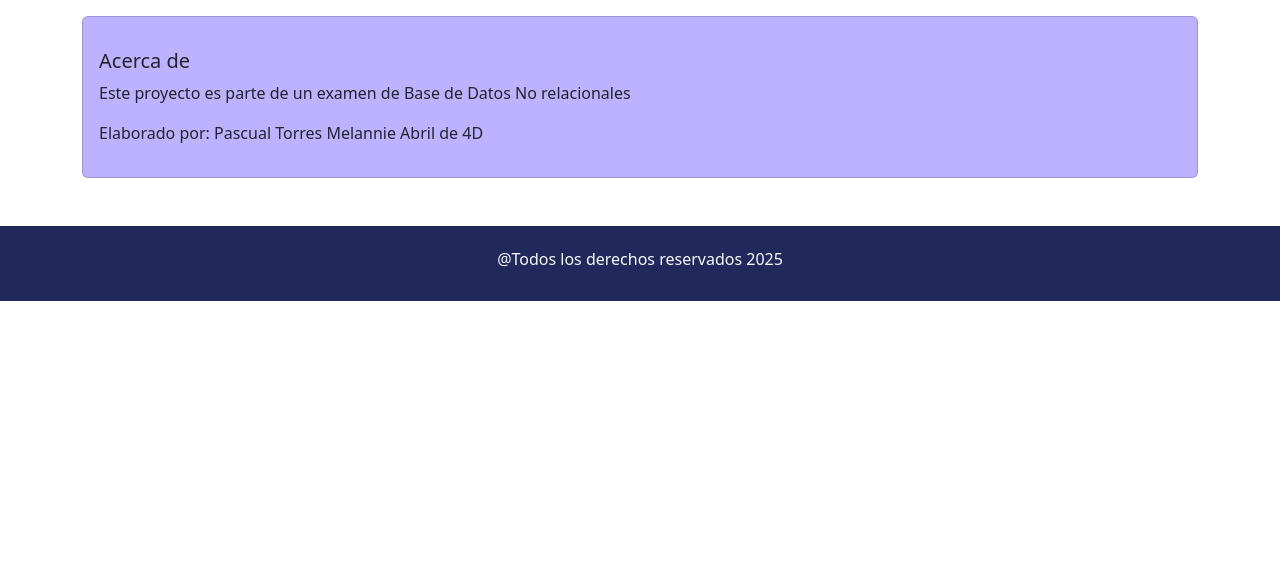
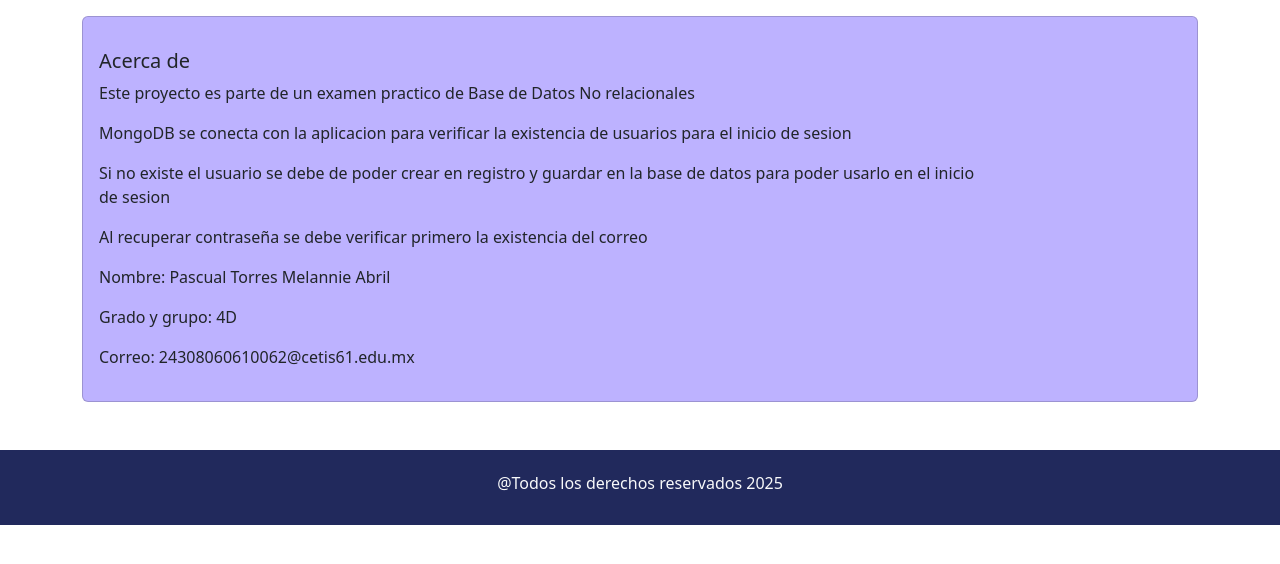
Before and after one commit to MelannieAbrilPascualTorres/Examen24308060610062, a Flask app: page /acercade in a window 1280 px wide. Shown: the part 56-620 px from the top of the page. Run offline with Flask 3, Linux system fonts and the light colour scheme.

Commit message:
cambios5

```diff
--- a/templates/acercade.html
+++ b/templates/acercade.html
@@ -10,9 +10,13 @@
             <div class="row mt-3 align-items-center">
                 <div class="col-md-10">
                     <h5 text-dark>Acerca de</h5>
-                    <p>Este proyecto es parte de un examen de Base de Datos No relacionales</p>
-                    <p>Elaborado por: Pascual Torres Melannie Abril de 4D</p>
-
+                    <p>Este proyecto es parte de un examen practico de Base de Datos No relacionales</p>
+                    <p>MongoDB se conecta con la aplicacion para verificar la existencia de usuarios para el inicio de sesion</p>
+                    <p>Si no existe el usuario se debe de poder crear en registro y guardar en la base de datos para poder usarlo en el inicio de sesion</p>
+                    <p>Al recuperar contraseña se debe verificar primero la existencia del correo</p>
+                    <p>Nombre: Pascual Torres Melannie Abril</p>
+                    <p>Grado y grupo: 4D</p>
+                    <p>Correo: 24308060610062@cetis61.edu.mx</p>
                 </div>
             </div>
         </div>
```
